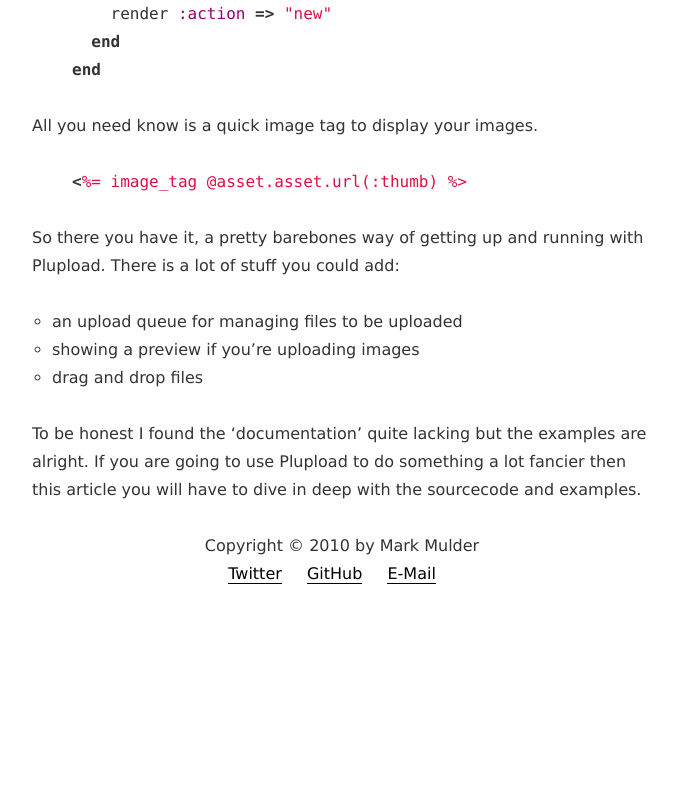
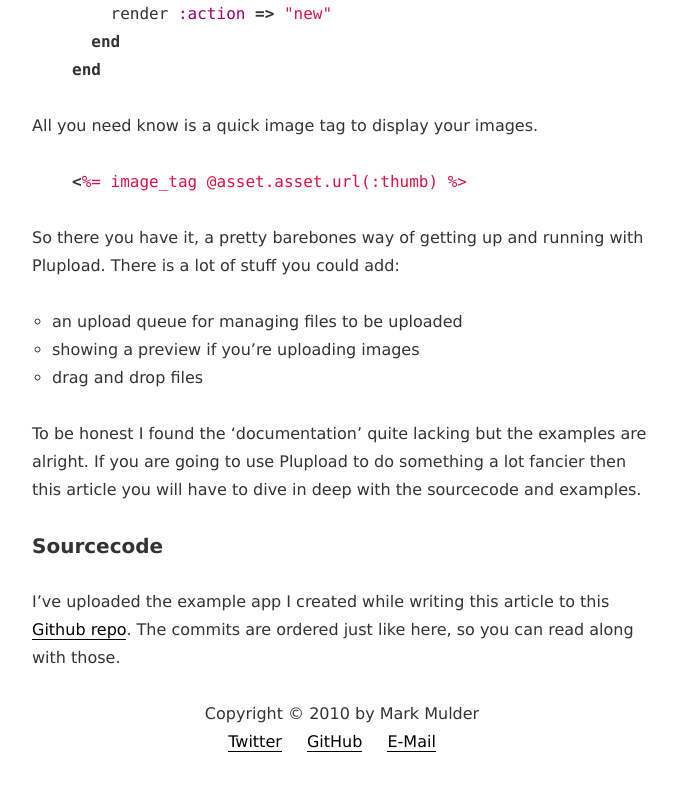
Before and after one commit to bittersweet/ikbenbitterzoet.com, a Jekyll site: the page built from _posts/2010-09-18-multiple-file-upload-with-plupload.markdown, in a window 1280 px wide and 900 px high, scrolled down 4228 px. Shown: the top 791 px of the window, without its empty margins (138-815 px from the left). Built offline with Jekyll 4.4.1, drawn with Linux system fonts in a browser that asks for light colours; before the commit the page ends 4960 px from its top, so only the background shows below that.

Commit message:
Add link to github repo.

```diff
--- a/_posts/2010-09-18-multiple-file-upload-with-plupload.markdown
+++ b/_posts/2010-09-18-multiple-file-upload-with-plupload.markdown
@@ -189,3 +189,11 @@
 To be honest I found the 'documentation' quite lacking but the examples are
 alright. If you are going to use Plupload to do something a lot fancier then
 this article you will have to dive in deep with the sourcecode and examples.
+
+### Sourcecode
+
+I've uploaded the example app I created while writing this article to this
+[Github repo][]. The commits are ordered just like here, so you can read along
+with those.
+
+[Github repo]: http://github.com/bittersweet/plupload-example
```
